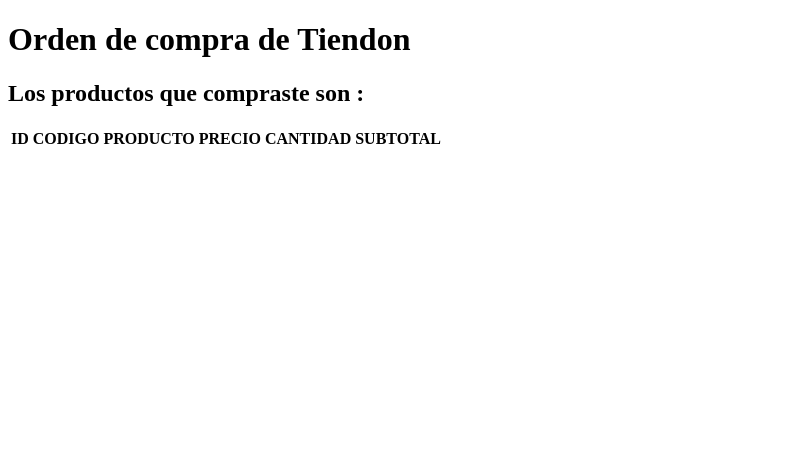
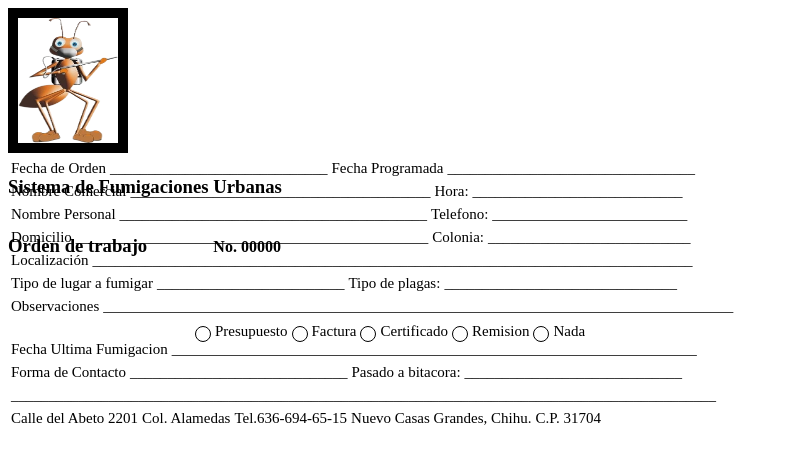
Before and after one commit to DarkghostByte/Fumikiller, a Laravel app: template api/resources/views/reports/reporte.blade.php in a window 1280 px wide. Shown: the top 464 px of the page, without its empty margins (0-789 px from the left). Run offline with Laravel 10, Linux system fonts and the light colour scheme; the template is opened without the code that fills it, so the values that code supplies are empty; parts of the project's set-up code (start-up, migrations or seed data) failed here and were passed over.

Commit message:
Primera versin PDF´s

```diff
--- a/api/resources/views/reports/reporte.blade.php
+++ b/api/resources/views/reports/reporte.blade.php
@@ -3,28 +3,164 @@
 <head>
     <meta charset="UTF-8">
     <meta name="viewport" content="width=device-width, initial-scale=1.0">
-    <title>Document</title>
+    <title>PDF Clientes</title>
 </head>
-<body>
+<body >
+<img src="../public/img/logofk.png" alt="">
+    <div class="divLogo">
+        <h3>Sistema de Fumigaciones Urbanas</h3>
+        <div >
+            <h3 class="letrasFlex">Orden de trabajo</h3>
+            <div class="noOT">
+                <h4>No. 00000</h4>
+            </div>
+        </div>
+
+    </div>
+
+
     <header>
-        <h1>Orden de compra de Tiendon </h1>
+
     </header>
     <main>
-        <h2>Los productos que compraste son :</h2>
+        <div class="fondLimitador"></div>
         <table>
-            <th>ID</th>
-            <th>CODIGO</th>
-            <th>PRODUCTO</th>
-            <th>PRECIO</th>
-            <th>CANTIDAD</th>
-            <th>SUBTOTAL</th>
+            <th>Fecha de Orden </th>
+            <th> _____________________________ </th>
+            <th> Fecha Programada</th>
+            <th> _________________________________ </th>
         </table>
+        <table>
+            <th>Nombre Comercial</th>
+            <th> ________________________________________ </th>
+            <th> Hora:</th>
+            <th> ____________________________ </th>
+        </table>
+        <table>
+            <th>Nombre Personal</th>
+            <th> _________________________________________ </th>
+            <th> Telefono:</th>
+            <th> __________________________ </th>
+        </table>
+        <table>
+            <th>Domicilio</th>
+            <th> _______________________________________________ </th>
+            <th> Colonia:</th>
+            <th> ___________________________ </th>
+        </table>
+        <table>
+            <th>Localización</th>
+            <th> ________________________________________________________________________________ </th>
+        </table>
+        <table>
+            <th>Tipo de lugar a fumigar</th>
+            <th> _________________________ </th>
+            <th> Tipo de plagas:</th>
+            <th> _______________________________ </th>
+        </table>
+        <table>
+            <th>Observaciones</th>
+            <th> ____________________________________________________________________________________ </th>
+        </table>
+        <table class="btnCir">
+            <th ><button class="button button5"> </button>
+            <th class=> Presupuesto</th>
+            <th><button class="button button5"> </button>
+            <th> Factura</th>
+            <th><button class="button button5"> </button>
+            <th> Certificado</th>
+            <th><button class="button button5"> </button>
+            <th> Remision</th>
+            <th><button class="button button5"> </button>
+            <th> Nada</th>
+        </table>
+        <table class="pr">
+            <th>Fecha Ultima Fumigacion</th>
+            <th> ______________________________________________________________________ </th>
+        </table>
+        <table>
+            <th>Forma de Contacto</th>
+            <th> _____________________________ </th>
+            <th> Pasado a bitacora:</th>
+            <th> _____________________________ </th>
+        </table>
+        <table>
+            <th> ______________________________________________________________________________________________</th>
+        </table>
+        <table class="footer">
+            <th class="footer">Calle del Abeto 2201</th>
+            <th> Col. Alamedas </th>
+            <th> Tel.636-694-65-15</th>
+            <th> Nuevo Casas Grandes, Chihu. </th>
+            <th> C.P. 31704</th>
+        </table>
+
+
+
     </main>
 </body>
 
 <style>
+
+    body{
+        width: 100%;
+    }
     h1{
         text-alaing:center;
     }
+    img{
+        height:125px;
+        width: 100px;
+        border: 10px,solid, black;
+    }
+    .fondLimitador{
+        position: absolute;
+        background-color:white;
+        height:275px;
+        width: 60px;;
+        left:95%;
+    }
+    .divLogo {
+        position: absolute;
+
+    }
+    .letrasFlex{
+        position:absolute;
+        display: flex;
+        justify-content: space-between;
+    }
+    .noOT{
+        position: absolute;
+        left: 75%;
+    }
+    .button {
+    background-color: white;
+    border: 1px solid black;
+    color: white;
+    padding: 7px;
+    text-align: center;
+    text-decoration: none;
+    display: inline-block;
+    font-size: 4px;
+}
+.button5 {
+    border-radius: 50%;
+}
+.btnCir{
+    position:absolute;
+    left:15%;
+}
+.pr{
+    margin-top:20px;
+}
+footer{
+    position:absolute;
+    left:20%;
+}
+th{
+    font-size:15px;
+    font-weight: normal;
+}
+
 </style>
 </html>
```
Also changed, not shown: api/app/Http/Controllers/ClientesController.php (+9 -1 lines), api/resources/views/reports/repoCer.blade.php (added, +190 -0 lines).
